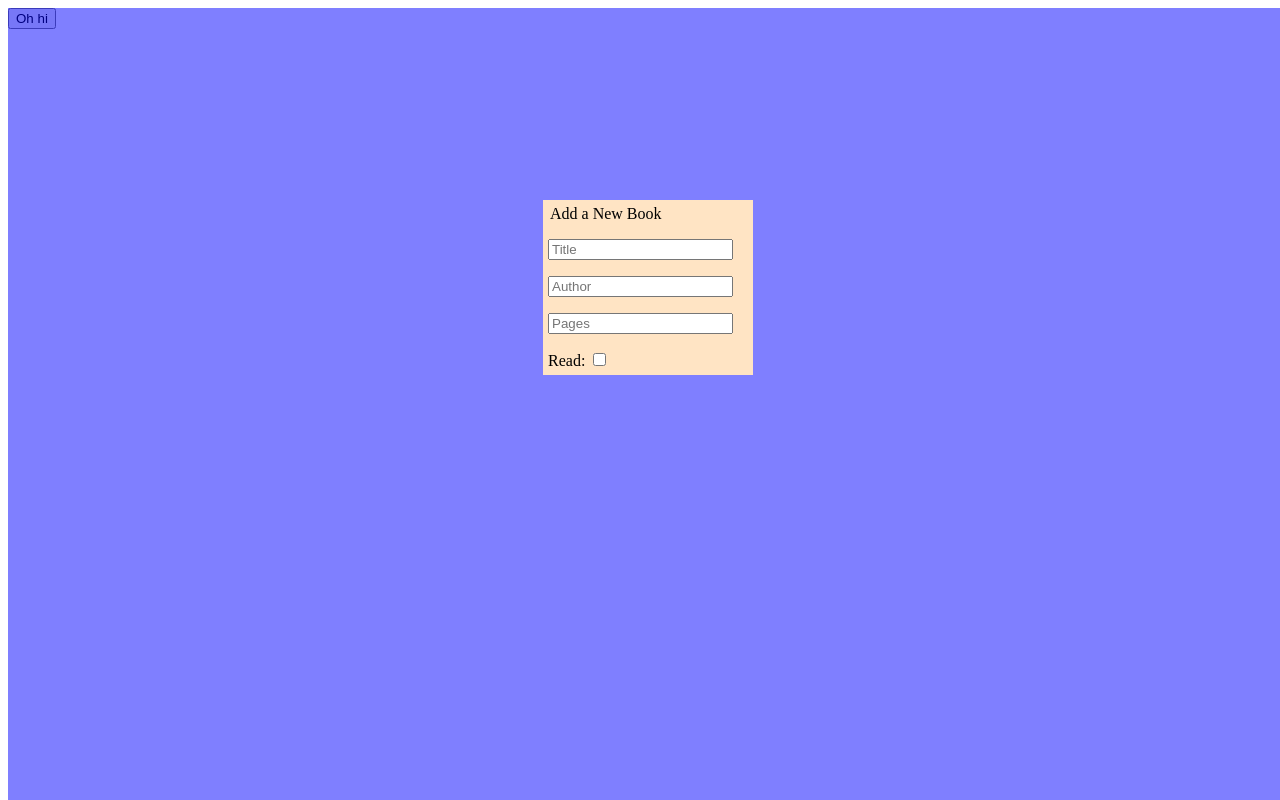
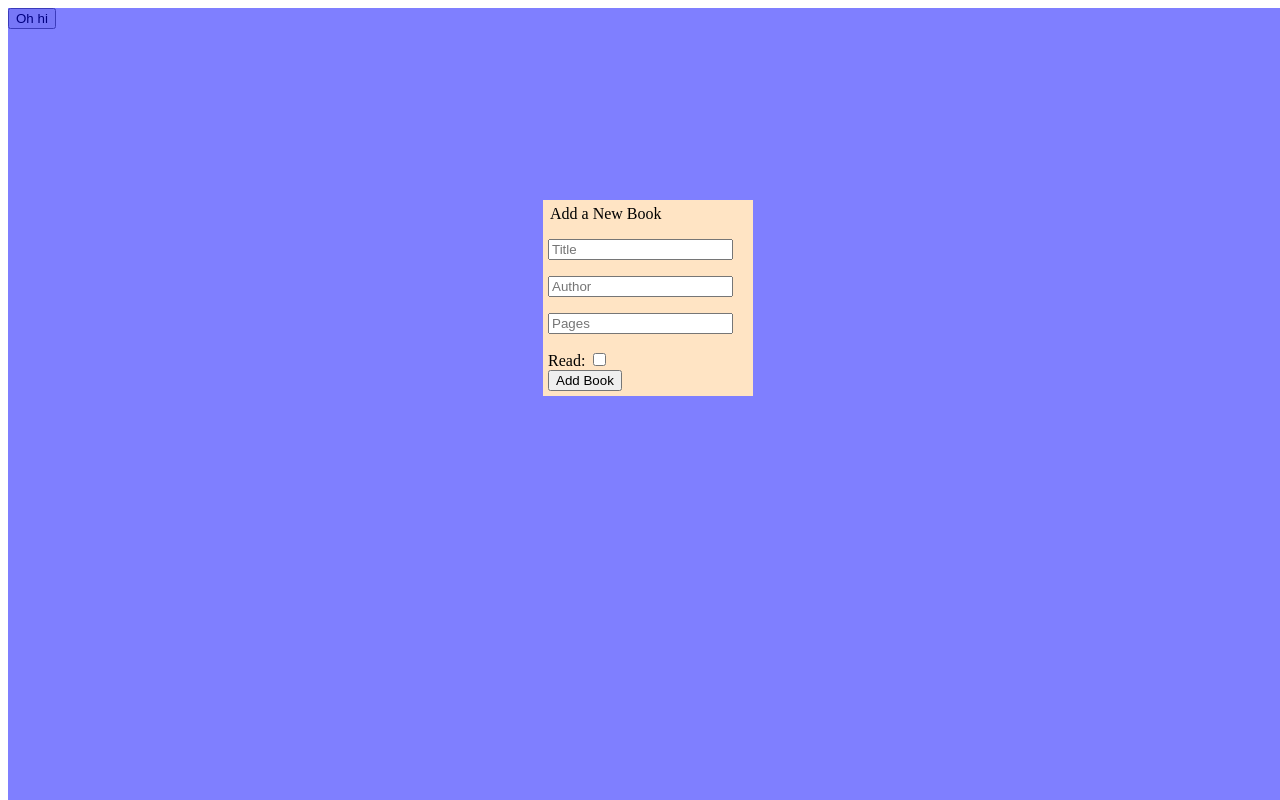
Before and after one commit to ScottCRed/Library, a plain HTML site: page index.html in a window 1280 px wide. Drawn offline with Linux system fonts and the light colour scheme.

Commit message:
Add submit button to form in index.html

```diff
--- a/index.html
+++ b/index.html
@@ -19,7 +19,8 @@
                 <div class="confirmRead">
                     <label> Read:</label>
                     <input type='checkbox' id='read' value='yes'></div>
-            </div>
+                    <button type="submit" class="submit-button">Add Book</button>
+                </div>
         </form>
     </div>
 
```
